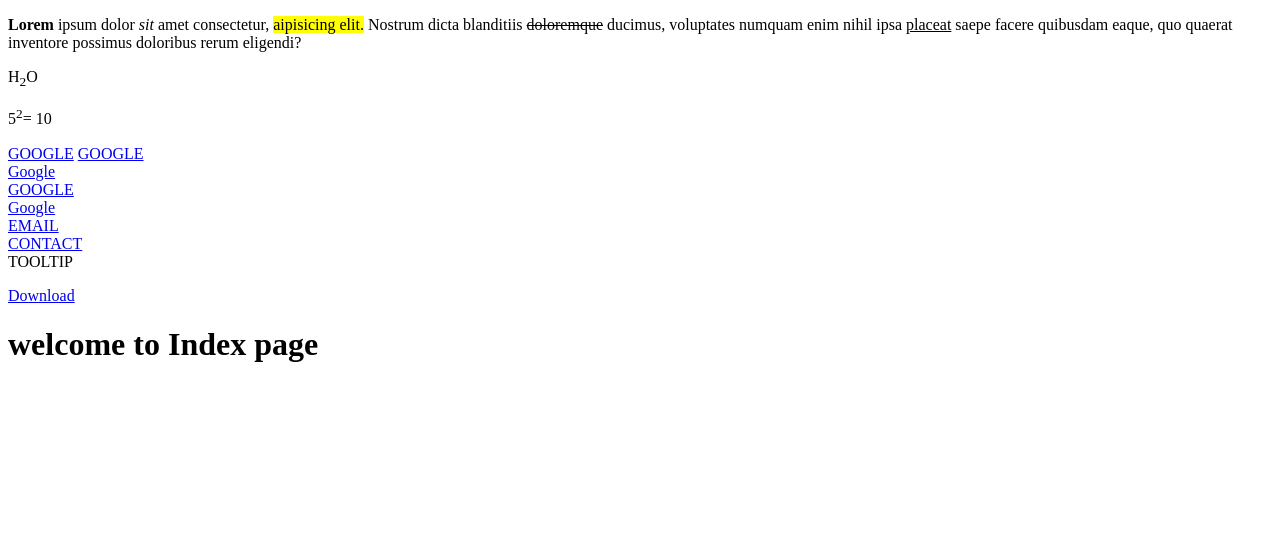
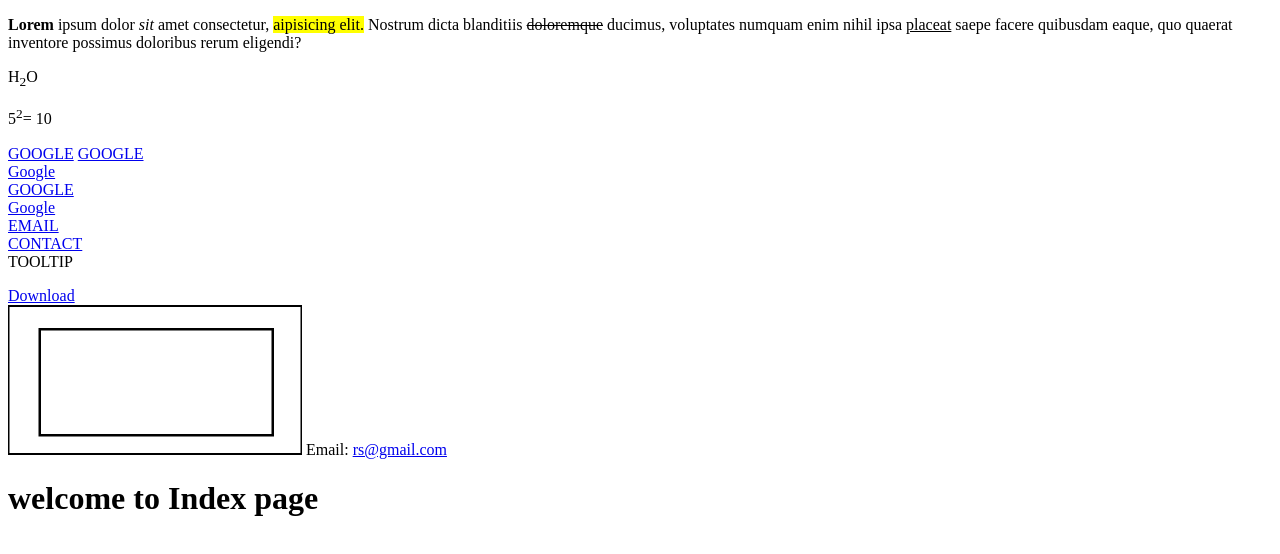
Before and after one commit to Rajani609/Html_basics, a plain HTML site: page index.html in a window 1280 px wide. Drawn offline with Linux system fonts and the light colour scheme.

Commit message:
add changes in html code

```diff
--- a/index.html
+++ b/index.html
@@ -27,9 +27,9 @@
     <a href="image.png"download >Download</a>
 
     <br>
-    <!-- <img src="image.png" alt="Photo" height="150px"> -->
-     <!-- <p style="display: inline;">Email:</p> -->
-     <!-- <a href="mailto:rfgj@gmail.com">rs@gmail.com</a> -->
+    <img src="image.png" alt="Photo" height="150px">
+      <p style="display: inline;">Email:</p>
+     <a href="mailto:rfgj@gmail.com">rs@gmail.com</a>
 
      <h1>welcome to Index page</h1>
 
```
